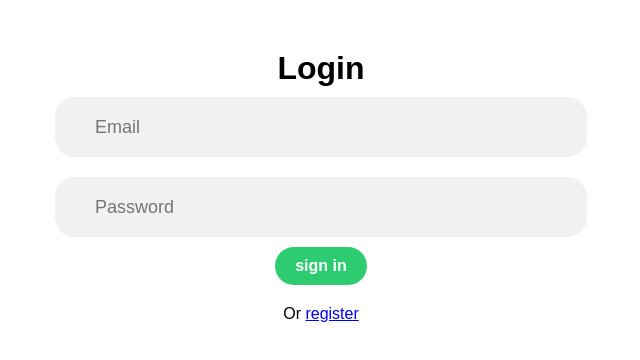
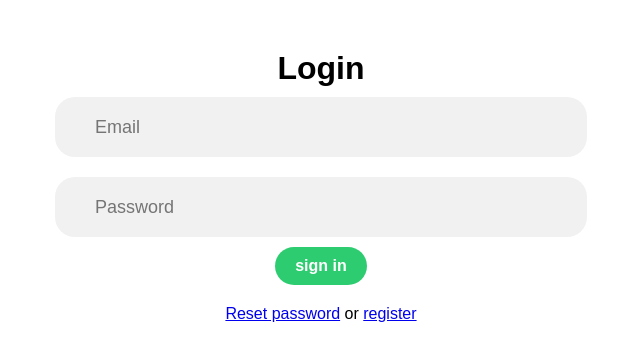
Before and after one commit to semoleg1986/graphiql-app, a React (Vite) app: page /login in a window 1280 px wide. Shown: the top 360 px of the page, without its empty margins (319-959 px from the left). Built offline with nearby package versions, Linux system fonts and the light colour scheme.

Commit message:
feat: add ResetPassword

```diff
--- a/src/pages/Home/LoginPage.tsx
+++ b/src/pages/Home/LoginPage.tsx
@@ -1,5 +1,6 @@
 import { Login } from '../../components/Login';
 import { Link } from 'react-router-dom';
+import ResetPassword from './ResetPage';
 
 const LoginPage = () => {
   return (
@@ -7,7 +8,7 @@ const LoginPage = () => {
       <h1>Login</h1>
       <Login />
       <p>
-        Or <Link to="/register">register</Link>
+        <Link to="/reset-password">Reset password</Link> or <Link to="/register">register</Link>
       </p>
     </div>
   );
```
